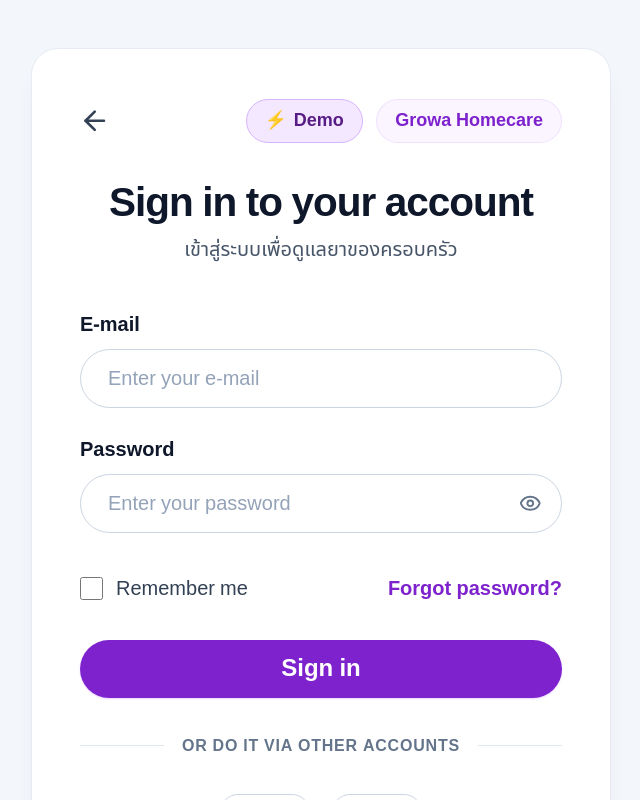
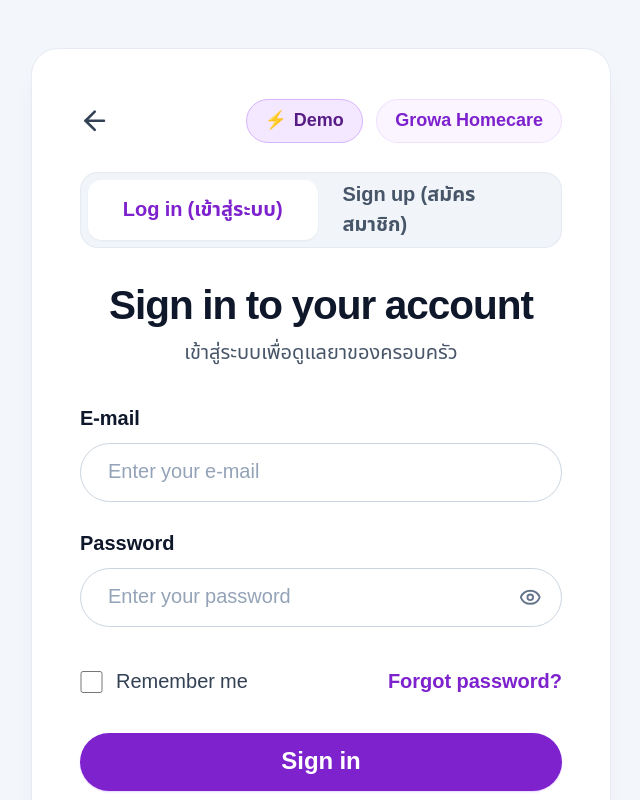
Before and after one commit to azengonlafa-glitch/homecare, a React (Vite) app: page /login in a window 1280 px wide. Shown: the top 800 px of the page, without its empty margins (319-959 px from the left). Built offline with nearby package versions, Linux system fonts and the light colour scheme; a web font is replaced by a local one.

Commit message:
feat: เพิ่มแถบแท็บด้านบนสำหรับเลือกสลับระหว่าง Log in และ Sign up

```diff
--- a/src/components/auth/AuthShell.tsx
+++ b/src/components/auth/AuthShell.tsx
@@ -1,5 +1,7 @@
 import React from 'react';
+import { NavLink } from 'react-router-dom';
 import { ArrowLeft } from 'lucide-react';
+import { cn } from '../../lib/cn';
 
 interface AuthShellProps {
   onBack: () => void;
@@ -11,7 +13,7 @@ interface AuthShellProps {
   children: React.ReactNode;
 }
 
-/** กรอบการ์ดกลางจอสำหรับหน้าเข้าสู่ระบบและสมัครสมาชิก ขนาดใหญ่เต็มตา อ่านง่าย สบายตา */
+/** กรอบการ์ดกลางจอสำหรับหน้าเข้าสู่ระบบและสมัครสมาชิก พร้อมแท็บสลับด้านบน */
 export const AuthShell: React.FC<AuthShellProps> = ({
   onBack,
   backLabel,
@@ -21,8 +23,9 @@ export const AuthShell: React.FC<AuthShellProps> = ({
   children,
 }) => (
   <div className="min-h-dvh w-full bg-[#FAF5FF]/40 sm:bg-slate-100/70 flex items-center justify-center p-4 sm:p-8 md:p-12">
-    <div className="w-full max-w-xl md:max-w-[580px] bg-white rounded-3xl p-8 sm:p-12 shadow-xl shadow-purple-900/5 sm:border sm:border-slate-200/80 transition-all">
-      <div className="flex items-center justify-between gap-3 mb-8">
+    <div className="w-full max-w-xl md:max-w-[580px] bg-white rounded-3xl p-6 sm:p-10 md:p-12 shadow-xl shadow-purple-900/5 sm:border sm:border-slate-200/80 transition-all">
+      {/* แถวบนสุด: ปุ่มย้อนกลับ, ปุ่ม Demo และชื่อแอป */}
+      <div className="flex items-center justify-between gap-3 mb-6">
         <button
           type="button"
           onClick={onBack}
@@ -40,11 +43,45 @@ export const AuthShell: React.FC<AuthShellProps> = ({
         </div>
       </div>
 
-      <div className="text-center mb-8 sm:mb-10">
+      {/* แถบเลือกด้านบนระหว่าง Log in และ Sign up ตามคำขอ */}
+      <div className="p-1.5 bg-slate-100 rounded-2xl mb-8 border border-slate-200/80">
+        <div className="grid grid-cols-2 gap-1.5">
+          <NavLink
+            to="/login"
+            className={({ isActive }) =>
+              cn(
+                'flex items-center justify-center min-h-[48px] px-4 rounded-xl text-base sm:text-lg font-bold transition-all cursor-pointer',
+                isActive
+                  ? 'bg-white text-purple-700 shadow-sm'
+                  : 'text-slate-600 hover:text-slate-900 hover:bg-slate-200/50'
+              )
+            }
+          >
+            Log in (เข้าสู่ระบบ)
+          </NavLink>
+
+          <NavLink
+            to="/signup"
+            className={({ isActive }) =>
+              cn(
+                'flex items-center justify-center min-h-[48px] px-4 rounded-xl text-base sm:text-lg font-bold transition-all cursor-pointer',
+                isActive
+                  ? 'bg-white text-purple-700 shadow-sm'
+                  : 'text-slate-600 hover:text-slate-900 hover:bg-slate-200/50'
+              )
+            }
+          >
+            Sign up (สมัครสมาชิก)
+          </NavLink>
+        </div>
+      </div>
+
+      {/* หัวข้อหน้าจอ */}
+      <div className="text-center mb-8">
         <h1 className="text-3xl sm:text-4xl font-bold text-slate-900 tracking-tight leading-tight">
           {title}
         </h1>
-        <p className="text-base sm:text-lg text-slate-600 mt-2">
+        <p className="text-base sm:text-lg text-slate-600 mt-2 font-medium">
           {subtitle}
         </p>
       </div>
```
